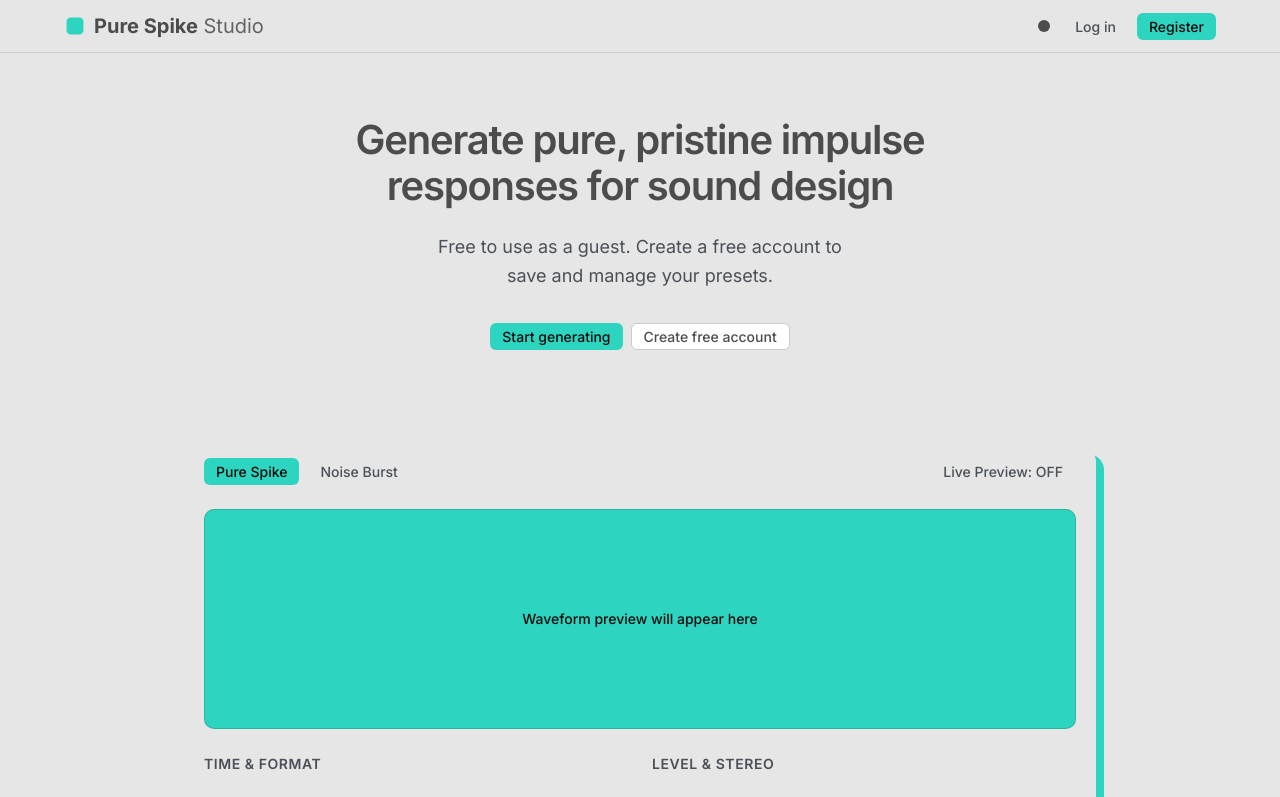
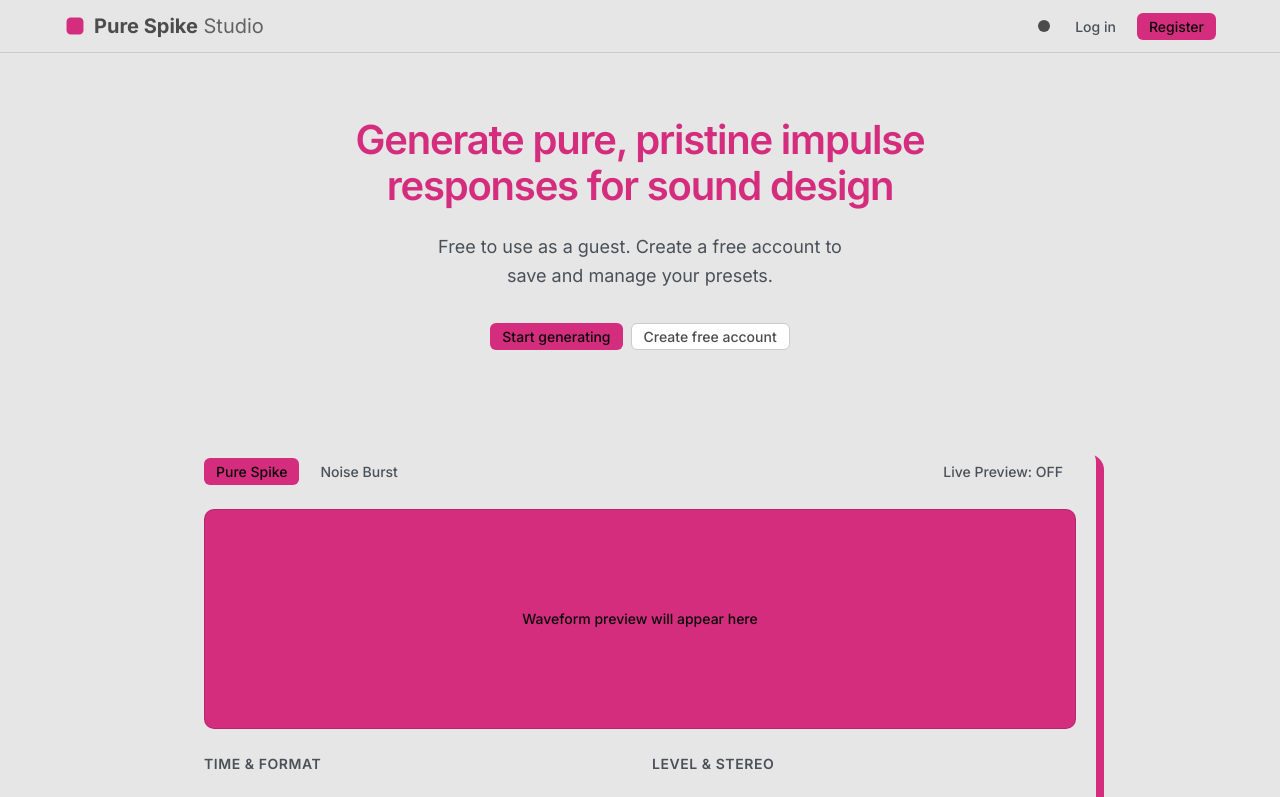
Before and after one commit to TomacBarin/pure-spike, a React (Vite) app: page / in a window 1280 px wide. Shown: the top 797 px of the page. Built offline with nearby package versions, Linux system fonts and the light colour scheme.

Commit message:
feat(ExplanatorySections) change header color to match highlights

```diff
--- a/src/components/layout/Hero/Hero.module.css
+++ b/src/components/layout/Hero/Hero.module.css
@@ -12,7 +12,7 @@
 .headline {
   font-size: var(--font-size-5xl);
   font-weight: 600;
-  color: var(--color-text-primary);
+  color: var(--color-accent);
   margin: 0 0 var(--spacing-6);
   letter-spacing: -0.03em;
   line-height: 1.15;
--- a/src/features/generator/components/WaveformCanvas.tsx
+++ b/src/features/generator/components/WaveformCanvas.tsx
@@ -37,7 +37,7 @@ export function WaveformCanvas({ impulse }: Props) {
           impulse.numberOfChannels,
           rect.width,
           rect.height,
-          '#0a0a0a'
+          '#1A1A1A'
         );
       } else {
         // Empty state – just clear
--- a/src/styles/globals.css
+++ b/src/styles/globals.css
@@ -64,7 +64,7 @@
   --color-text-secondary: #495057;
   --color-text-muted: #6c757d;
 
-  --color-accent: #2dd4bf;
+  --color-accent: #d42d7e;
   --color-border: #CBCBCB;
   --color-success: #198754;
   --color-error: #dc3545;
```
